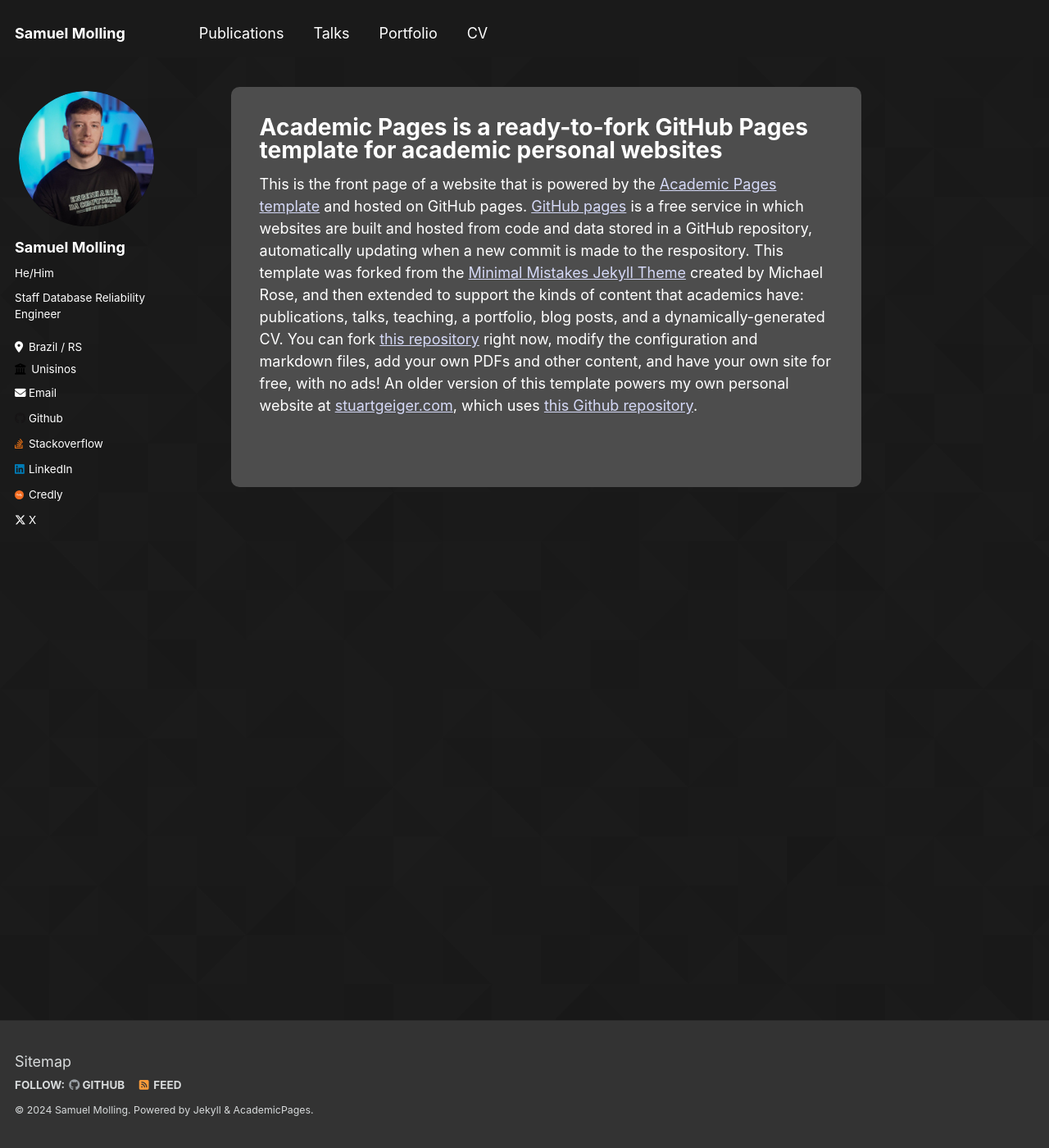
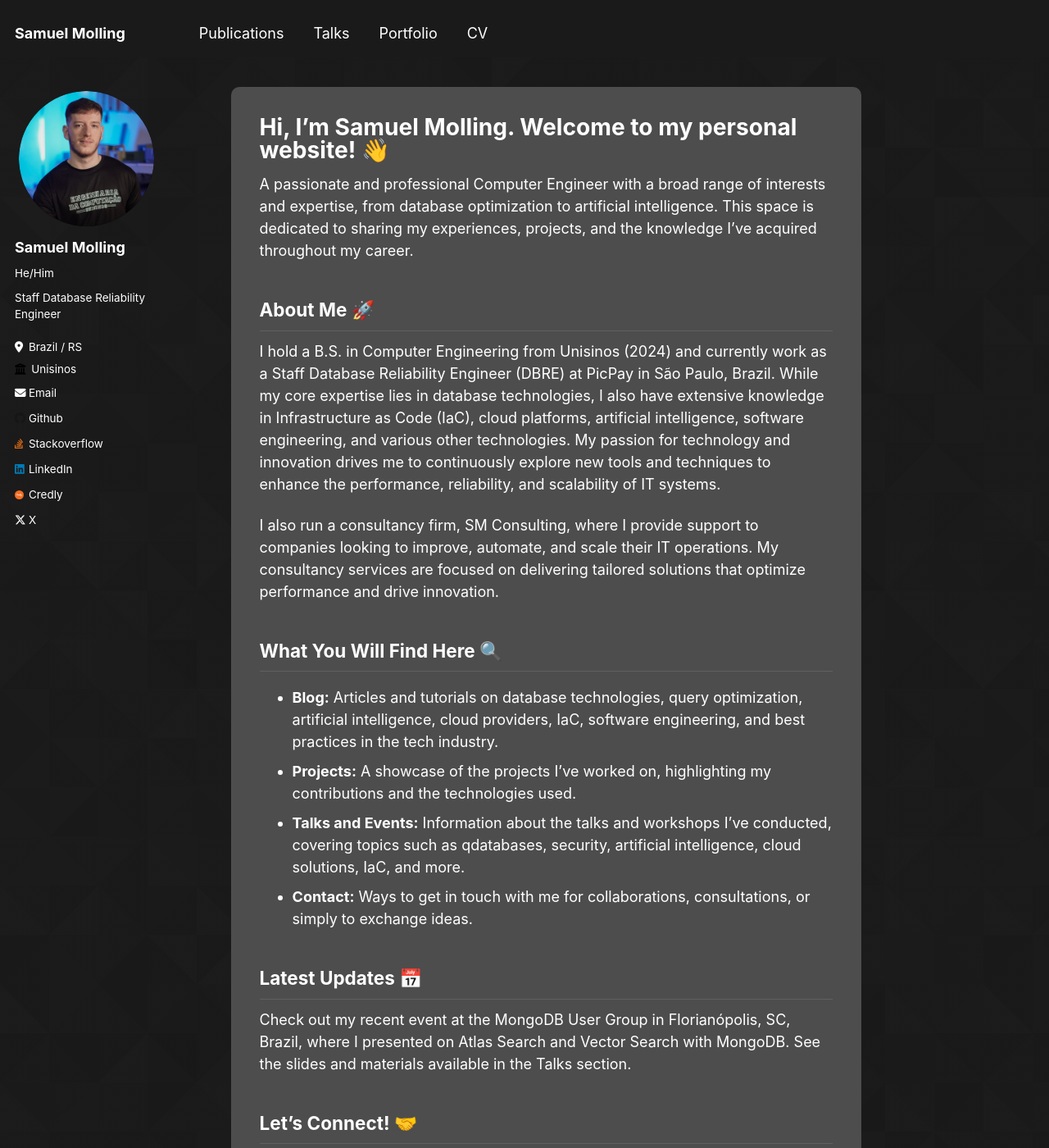
Before and after one commit to SamuelMolling/samuelmolling.github.io, a Jekyll site: the page built from _pages/about.md, in a window 1280 px wide and 1400 px high. Shown: the whole window at 82% size. Built offline with Jekyll 4.4.1, drawn with Linux system fonts in a browser that asks for light colours; some of the changed text lies outside the part shown.

Commit message:
add cv and about

```diff
--- a/_pages/about.md
+++ b/_pages/about.md
@@ -1,10 +1,30 @@
 ---
 permalink: /
-title: "Academic Pages is a ready-to-fork GitHub Pages template for academic personal websites"
+title: "Hi, I'm Samuel Molling. Welcome to my personal website! 👋"
 author_profile: true
 redirect_from:
   - /about/
   - /about.html
 ---
+A passionate and professional Computer Engineer with a broad range of interests and expertise, from database optimization to artificial intelligence. This space is dedicated to sharing my experiences, projects, and the knowledge I've acquired throughout my career.
 
-This is the front page of a website that is powered by the [Academic Pages template](https://github.com/academicpages/academicpages.github.io) and hosted on GitHub pages. [GitHub pages](https://pages.github.com) is a free service in which websites are built and hosted from code and data stored in a GitHub repository, automatically updating when a new commit is made to the respository. This template was forked from the [Minimal Mistakes Jekyll Theme](https://mmistakes.github.io/minimal-mistakes/) created by Michael Rose, and then extended to support the kinds of content that academics have: publications, talks, teaching, a portfolio, blog posts, and a dynamically-generated CV. You can fork [this repository](https://github.com/academicpages/academicpages.github.io) right now, modify the configuration and markdown files, add your own PDFs and other content, and have your own site for free, with no ads! An older version of this template powers my own personal website at [stuartgeiger.com](http://stuartgeiger.com), which uses [this Github repository](https://github.com/staeiou/staeiou.github.io).
+## About Me 🚀
+I hold a B.S. in Computer Engineering from Unisinos (2024) and currently work as a Staff Database Reliability Engineer (DBRE) at PicPay in São Paulo, Brazil. While my core expertise lies in database technologies, I also have extensive knowledge in Infrastructure as Code (IaC), cloud platforms, artificial intelligence, software engineering, and various other technologies. My passion for technology and innovation drives me to continuously explore new tools and techniques to enhance the performance, reliability, and scalability of IT systems.
+
+I also run a consultancy firm, SM Consulting, where I provide support to companies looking to improve, automate, and scale their IT operations. My consultancy services are focused on delivering tailored solutions that optimize performance and drive innovation.
+
+## What You Will Find Here 🔍
+- **Blog:** Articles and tutorials on database technologies, query optimization, artificial intelligence, cloud providers, IaC, software engineering, and best practices in the tech industry.
+- **Projects:** A showcase of the projects I've worked on, highlighting my contributions and the technologies used.
+- **Talks and Events:** Information about the talks and workshops I've conducted, covering topics such as qdatabases, security, artificial intelligence, cloud solutions, IaC, and more.
+- **Contact:** Ways to get in touch with me for collaborations, consultations, or simply to exchange ideas.
+
+## Latest Updates 📅
+Check out my recent event at the MongoDB User Group in Florianópolis, SC, Brazil, where I presented on Atlas Search and Vector Search with MongoDB. See the slides and materials available in the Talks section.
+
+## Let's Connect! 🤝
+I'm always open to new opportunities and collaborations. If you have an interesting project or want to discuss technology, feel free to reach out. Let's build something amazing together!
+
+---
+
+**Note:** Most of my content and presentations are available in Portuguese, my native language.
```
Also changed, not shown: _pages/cv.md (+12 -0 lines).
